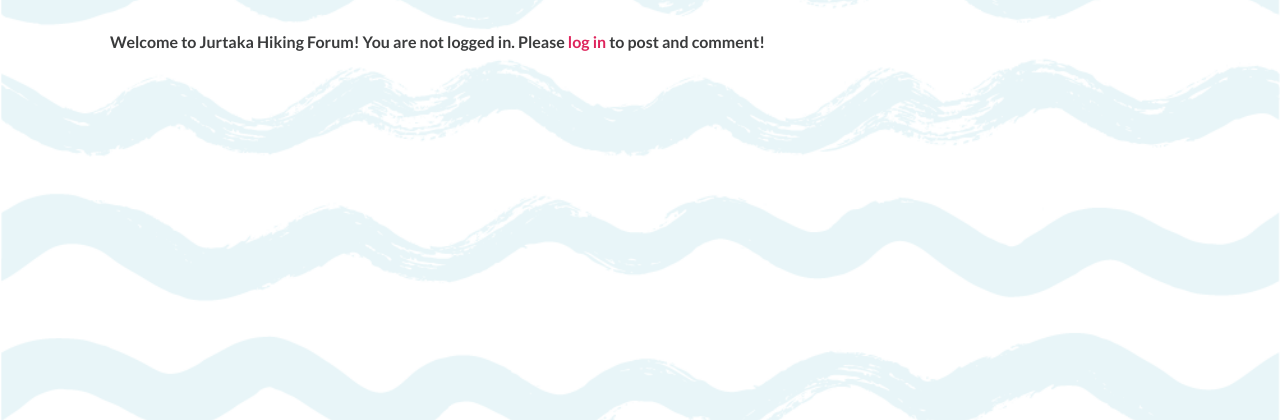
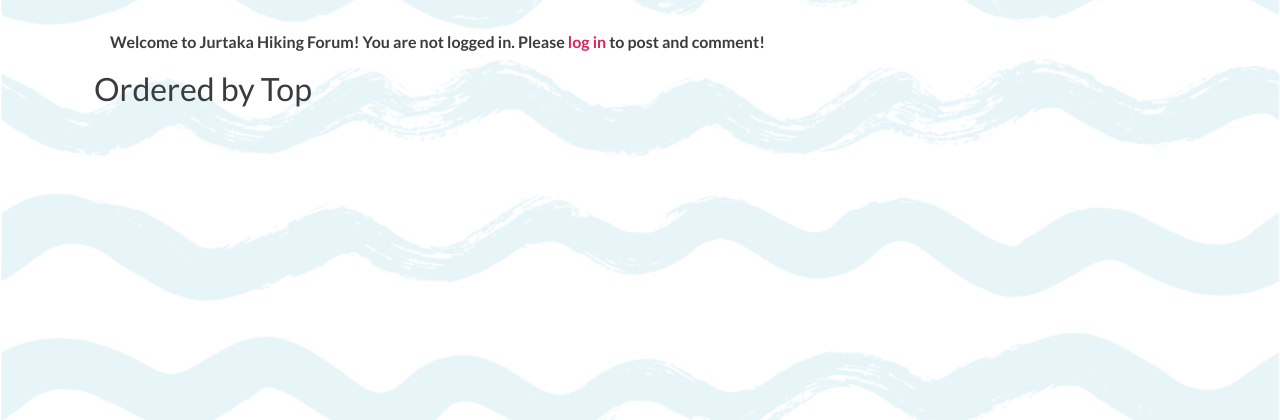
Before and after one commit to lienebriede/jurtaka, a Django app: page / in a window 1280 px wide. Shown: the part 86-506 px from the top of the page. Run offline with Django 4.2, Linux system fonts and the light colour scheme; data that the repository does not hold is empty; parts of the project's set-up code (start-up, migrations or seed data) failed here and were passed over; some libraries are stand-ins or nearby versions.

Commit message:
Add Top to views, templates

```diff
--- a/main_forum/templates/main_forum/index.html
+++ b/main_forum/templates/main_forum/index.html
@@ -12,7 +12,8 @@
     </div>
     {% endif %}
 
-    <!-- Post list display -->
+    <!-- Post list display: either Latest or Top based on view_type -->
+    <h2>{% if view_type == 'latest' %} Ordered by Latest {% else %}Ordered by Top {% endif %}</h2>
     {% for post in posts %}
     <div class="row m-3">
         <div class="col-6 col-md-4">
--- a/main_forum/views.py
+++ b/main_forum/views.py
@@ -8,6 +8,7 @@ from django.utils.html import mark_safe
 import re
 from .models import Post, Comment, Like
 from .forms import CommentForm, PostForm
+
 
 def search_results(request):
     """
@@ -42,11 +43,27 @@ def search_results(request):
 
     return render(request, "main_forum/search_results.html", context)
 
+
 def post_list(request):
     """
-    View to display all the posts (latest first)
+    View to display either latest or top posts
+    based on view_type.
+    Displays latest first by default
     """
-    queryset = Post.objects.filter(status=1).annotate(comment_count=Count('comments')).order_by('-created_on')
+
+    view_type = request.GET.get('view_type', 'latest')
+
+    if view_type == 'latest':
+        queryset = Post.objects.filter(status=1).annotate(
+            comment_count=Count('comments')).order_by('-created_on')
+    elif view_type == 'top':
+        queryset = Post.objects.filter(status=1).annotate(
+            comment_count=Count('comments'),
+            popularity=Count('likes') + Count('comments')
+        ).order_by('-popularity', '-created_on')
+    else:
+        queryset = Post.objects.filter(status=1).annotate(
+            comment_count=Count('comments')).order_by('-created_on')
 
     paginator = Paginator(queryset, 5)
     page_number = request.GET.get('page')
@@ -60,6 +77,7 @@ def post_list(request):
     }
 
     return render(request, "main_forum/index.html", context)
+
 
 def post_detail(request, slug):
     """
@@ -110,6 +128,7 @@ def post_detail(request, slug):
         "likers": likers,
         },
     )
+
 
 def post_create(request):
     """
@@ -169,6 +188,7 @@ def post_edit(request, slug, post_id):
         },
     )
 
+
 @staff_member_required
 def approve_posts(request):
     """
@@ -193,6 +213,7 @@ def approve_posts(request):
         },
     )
 
+
 def post_delete(request, slug, post_id):
     """
     View to delete posts
--- a/templates/base.html
+++ b/templates/base.html
@@ -81,14 +81,15 @@
                         Forum
                     </li>
                     <li class="nav-item d-lg-none mt-4">
-                        <a class="nav-link {% if request.path == '/' %}active{% endif %}" aria-current="page" href="#">
+                        <a class="nav-link {% if view_type == 'top' %}active{% endif %}" aria-current="page"
+                            href="{% url 'home' %}?view_type=top">
                             <span class="me-2"><i class="fa-solid fa-star"></i></span>
                             <span>Top</span>
                         </a>
                     </li>
                     <li class="nav-item d-lg-none mt-2">
-                        <a class="nav-link {% if request.path == home_url %}active{% endif %}" aria-current="page"
-                            href="{% url 'home' %}">
+                        <a class="nav-link {% if view_type == 'latest' %}active{% endif %}" aria-current="page"
+                            href="{% url 'home' %}?view_type=latest">
                             <span class="me-2"><i class="fa-solid fa-clock"></i>
                             </span>
                             <span>Latest</span>
@@ -140,14 +141,14 @@
                             Forum
                         </a>
                         <ul class="dropdown-menu" aria-labelledby="forumDropdown">
-                            <li><a class="dropdown-item mt-2 text-center {% if request.path == '/' %}active{% endif %}"
-                                    aria-current="page" href="#">
+                            <li><a class="dropdown-item mt-2 text-center {% if view_type == 'top' %}active{% endif %}"
+                                    aria-current="page" href="{% url 'home' %}?view_type=top">
                                     <span class="me-2"><i class="fa-solid fa-star"></i></span>
                                     <span>Top</span>
                                 </a>
                             </li>
-                            <li><a class="dropdown-item mt-2 text-center {% if request.path == home_url %}active{% endif %}"
-                                    aria-current="page" href="{% url 'home' %}">
+                            <li><a class="dropdown-item mt-2 text-center {% if view_type == 'latest' %}active{% endif %}"
+                                    aria-current="page" href="{% url 'home' %}?view_type=latest">
                                     <span class="me-2"><i class="fa-solid fa-clock"></i></span>
                                     <span>Latest</span></a>
                             </li>
```
